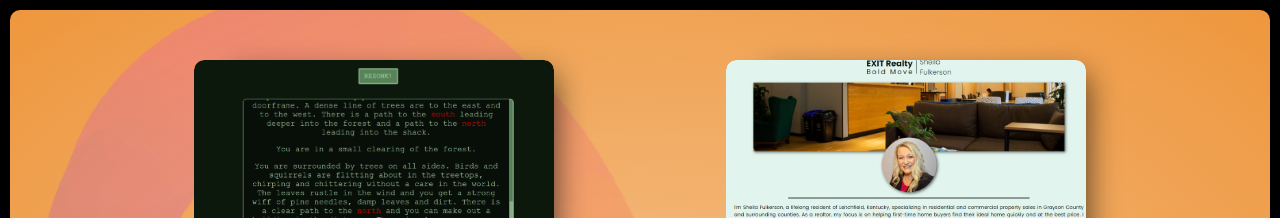
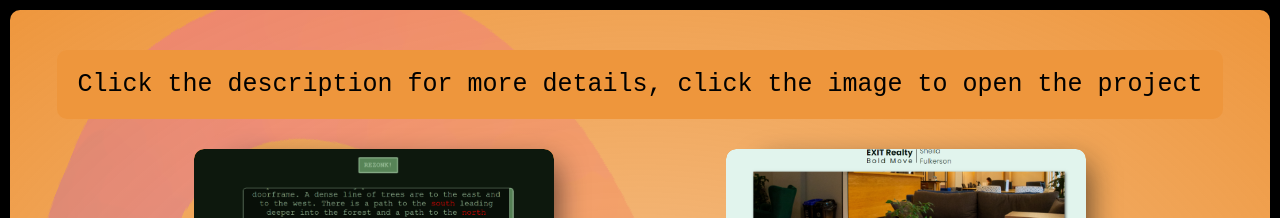
Before and after one commit to reric88/reric88.github.io, a plain HTML site: page portfolio.html in a window 1280 px wide. Shown: the top 218 px of the page. Drawn offline with nearby package versions, Linux system fonts and the light colour scheme; a web font is replaced by a local one.

Commit message:
Added click instructions to portfolio.html

```diff
--- a/portfolio.html
+++ b/portfolio.html
@@ -96,7 +96,9 @@
 
     <!-- #endregion -->
 
+
     <section id="project-cards-container">
+      <div id="instructions"><p>Click the description for more details, click the image to open the project</p></div>
       <!-- #region ZONK  card -->
       <div class="card">
         <div class="card-shadow"></div>
--- a/style.css
+++ b/style.css
@@ -459,6 +459,29 @@ nav {
 }
 /* #endregion */
 
+/* #region Project Page */
+
+#instructions {
+    width: 100%;
+    display: flex;
+    justify-content: center;
+    flex-wrap: wrap;
+    margin-bottom: 2rem;
+}
+
+#instructions p {
+    text-align: center;
+    background-color: var(--primary);
+    width: fit-content;
+    border-radius: 1rem;
+    padding: 2rem;
+    font-size: 2.5rem;
+    /* font-weight: 600; */
+
+}
+
+/* #endregion */
+
 /* #region Project Cards */
 
 #project-cards-container {
```
